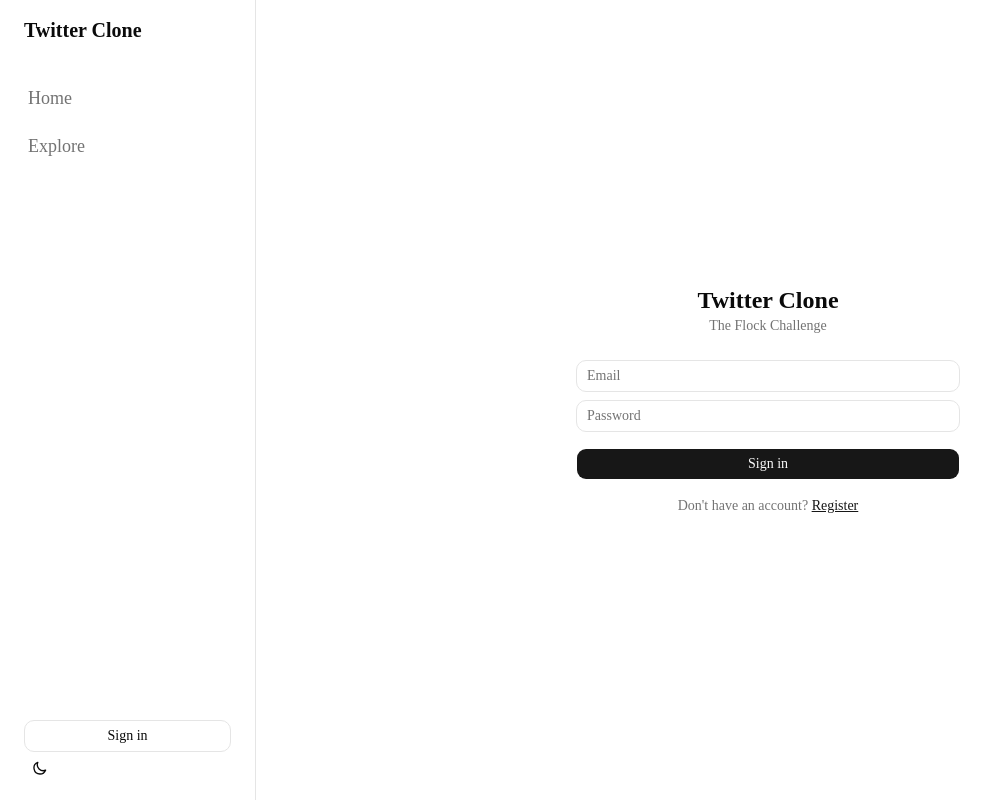
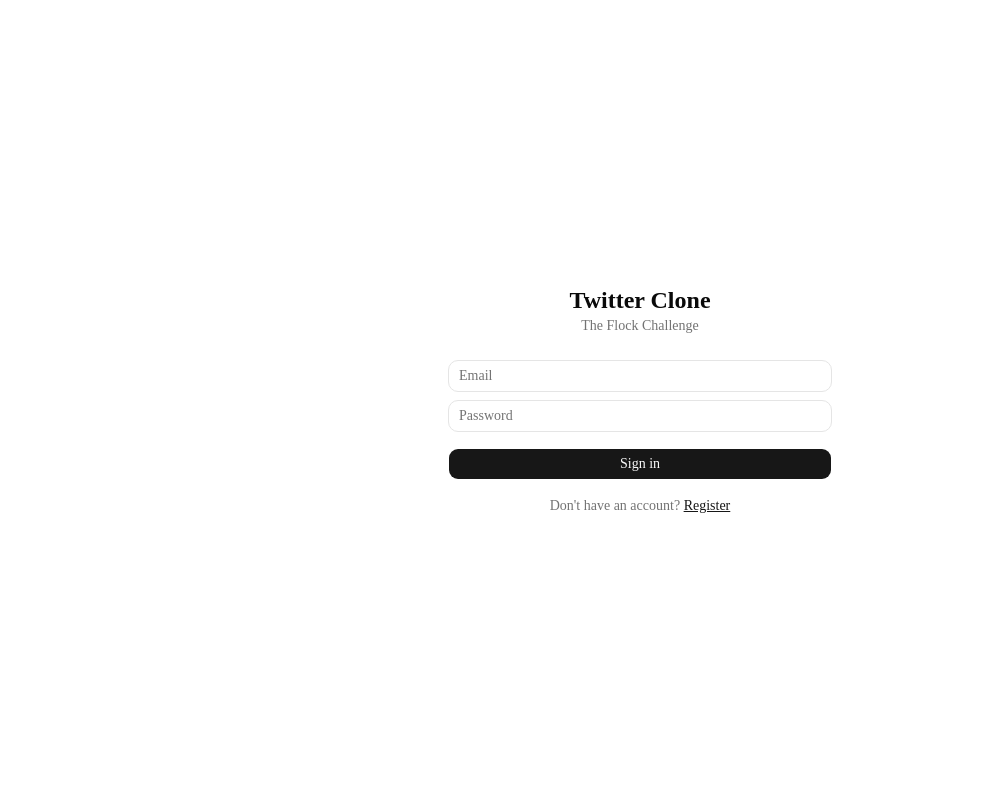
Before and after one commit to MITdesarrollo/twitter-clone-theflock, a Next.js app: page /login in a window 1280 px wide. Shown: the whole page, without its empty margins (0-999 px from the left). Built offline with nearby package versions, Linux system fonts and the light colour scheme; no server answers.

Commit message:
fix: move middleware to src/ and fix auth layout overlay
- Move middleware.ts to src/middleware.ts (required when using src/ directory)
- Auth layout uses fixed overlay to properly hide sidebar on login/register
- Fix E2E test selector to target main area button (avoid sidebar ambiguity)

```diff
--- a/src/app/(auth)/layout.tsx
+++ b/src/app/(auth)/layout.tsx
@@ -2,7 +2,7 @@
 
 export default function AuthLayout({ children }: { children: ReactNode }) {
   return (
-    <div className="flex min-h-screen items-center justify-center bg-background px-4">
+    <div className="fixed inset-0 z-50 flex min-h-screen items-center justify-center bg-background px-4">
       <div className="w-full max-w-sm space-y-6">
         <div className="text-center">
           <h1 className="text-2xl font-bold">Twitter Clone</h1>
```
Also changed, not shown: src/middleware.ts (renamed from middleware.ts), 1 other file (tests, documents, lock files or other folders).
